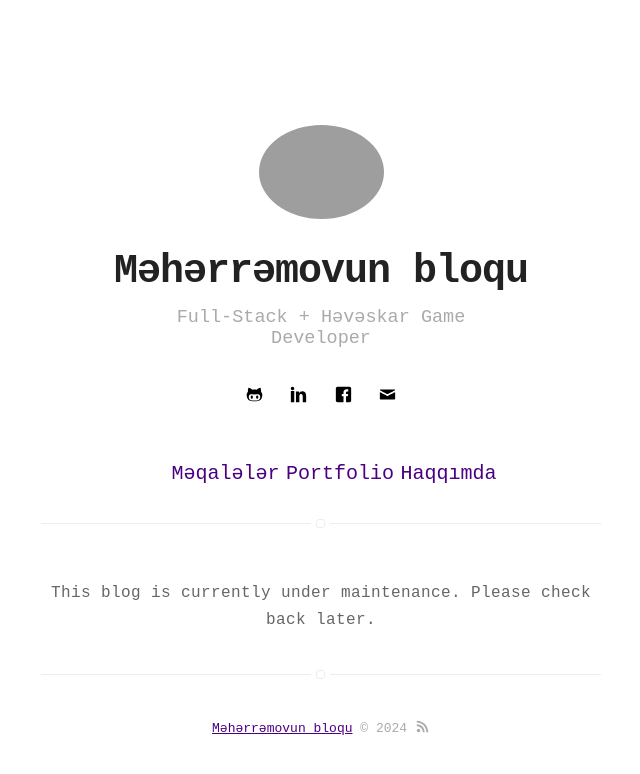
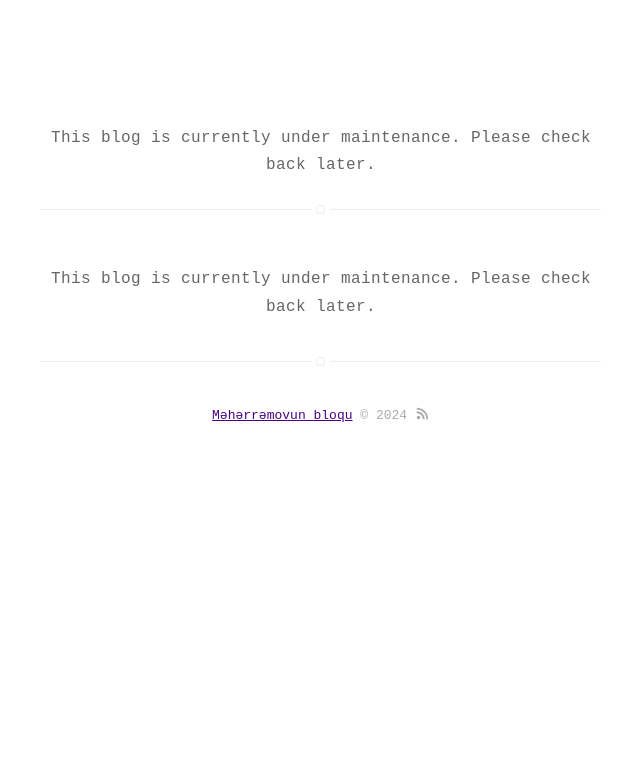
Before and after one commit to Maharramoff/maharramoff.github.io, a Jekyll site: the page built from index.html, in a window 1280 px wide. Shown: the top 774 px of the page, without its empty margins (319-959 px from the left). Built offline with Jekyll 4.4.1, drawn with Linux system fonts in a browser that asks for light colours.

Commit message:
disable header and navigation if `site.maintenance_mode` is true

```diff
--- a/_includes/header.html
+++ b/_includes/header.html
@@ -1,8 +1,9 @@
-{% if page.title == "Home"
-   or page.title == "Blog"
-   or page.title == "Projects"
-   or page.title == "Tags"
-%}{% assign showHeader = true %}{% endif %}
+{% if site.maintenance_mode %}
+  <p class="text-center">This blog is currently under maintenance. Please check back later.</p>
+{% else %}
+  {% if page.title == "Home" or page.title == "Blog" or page.title == "Projects" or page.title == "Tags" %}
+    {% assign showHeader = true %}
+  {% endif %}
 
   {% if showHeader == true %}
     <header class="header-home {% if site.animation %}animated{% endif %}">
@@ -24,3 +25,4 @@
   {% endif %}
 
   {% include nav.html %}
+{% endif %}
```
Lines whose indentation alone changed are shown as unchanged.
